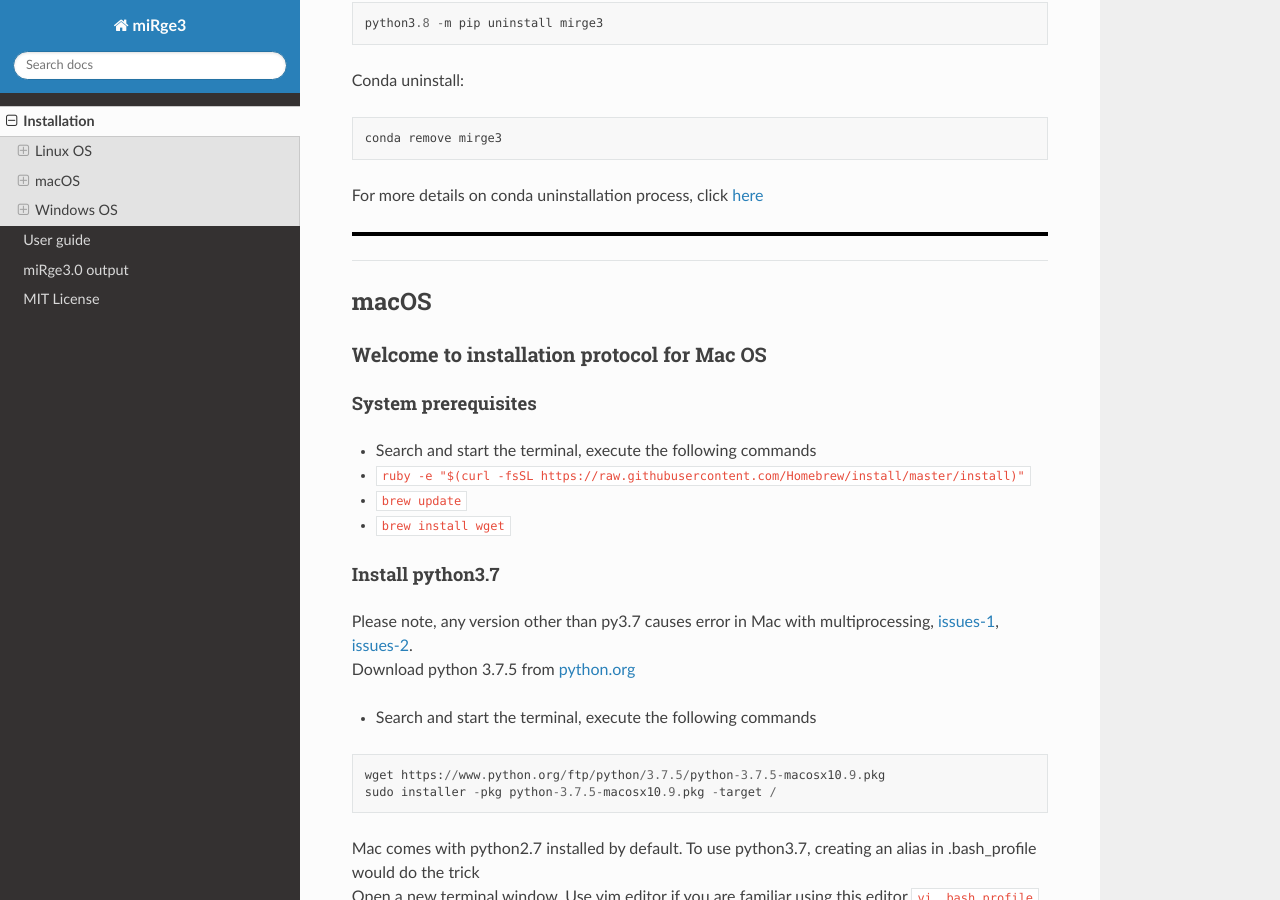
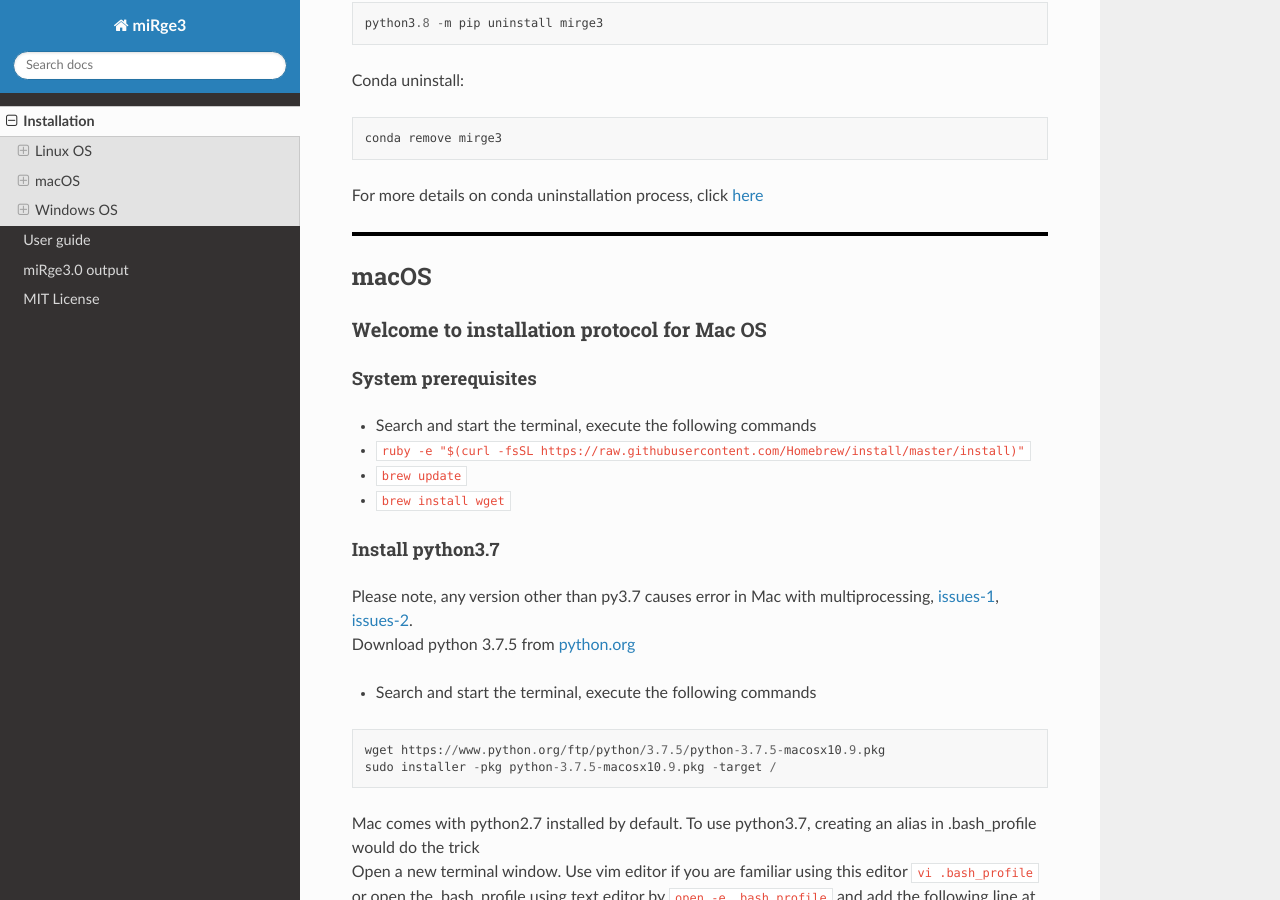
Before and after one commit to mhalushka/miRge3.0, a Sphinx documentation site: the page built from docs/source/installation.md, in a window 1280 px wide and 900 px high, scrolled down 3720 px. Built offline with Sphinx 7.4.7 and the Read the Docs theme 2.0.0, drawn with Linux system fonts in a browser that asks for light colours.

Commit message:
Update installation.md

````diff
--- a/docs/source/installation.md
+++ b/docs/source/installation.md
@@ -147,7 +147,7 @@ Conda uninstall:
 conda remove mirge3
 ```
 For more details on conda uninstallation process, click [here](https://docs.conda.io/projects/conda/en/latest/user-guide/tasks/manage-pkgs.html#removing-packages)
-<hr style="border:2px solid black"> <hr/>
+<hr style="border:2px solid black">
 
 ## macOS
 
@@ -302,7 +302,7 @@ Conda uninstall:
 conda remove mirge3
 ```
 For more details on conda uninstallation process, click [here](https://docs.conda.io/projects/conda/en/latest/user-guide/tasks/manage-pkgs.html#removing-packages)<br>
-<hr style="border:2px solid black"><hr/>
+<hr style="border:2px solid black">
 
 ## Windows OS
 
````
